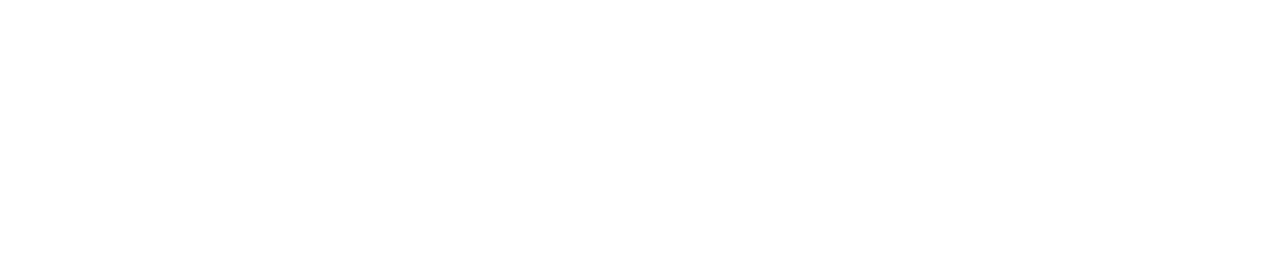
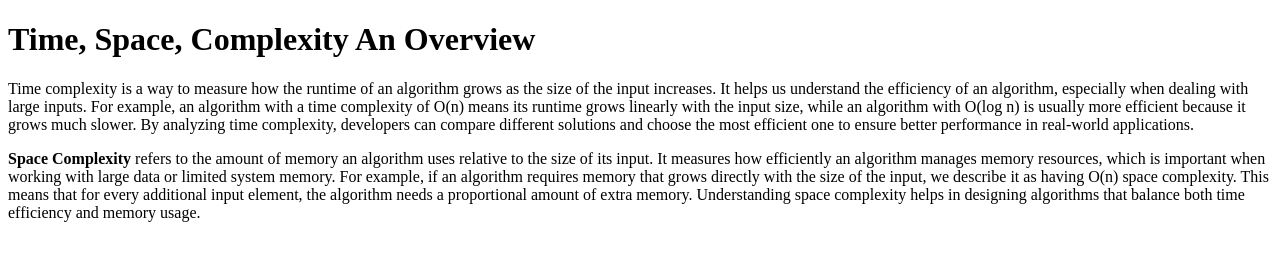
Before and after one commit to acciojob/time-and-space-complexity-sarang-j-lab, a website: page main.html in a window 1280 px wide. Drawn offline with Linux system fonts and the light colour scheme.

Commit message:
created a submission

```diff
--- a/main.html
+++ b/main.html
@@ -1,3 +1,10 @@
+<!DOCTYPE html>
+
+<html>
+
+<head>
+	<link rel="stylesheet" href="styles.css">
+</head>
 <!DOCTYPE html>
 
 <html>
@@ -8,9 +15,34 @@
 
 <body>
 	<!-- the entire body must be written by student -->
+	<h1>Time, Space, Complexity  An Overview</h1>
+	<p>
+		Time complexity is a way to measure how the runtime of an algorithm grows as the size of the input increases. It helps us understand the efficiency of an algorithm, especially when dealing with large inputs.
+
+For example, an algorithm with a time complexity of O(n) means its runtime grows linearly with the input size, while an algorithm with O(log n) is usually more efficient because it grows much slower.
+
+By analyzing time complexity, developers can compare different solutions and choose the most efficient one to ensure better performance in real-world applications.
+	</p>
+<p>
+	<b>Space Complexity</b> refers to the amount of memory an algorithm uses relative to the size of its input. It measures how efficiently an algorithm manages memory resources, which is important when working with large data or limited system memory.
+
+For example, if an algorithm requires memory that grows directly with the size of the input, we describe it as having O(n) space complexity. This means that for every additional input element, the algorithm needs a proportional amount of extra memory.
+
+Understanding space complexity helps in designing algorithms that balance both time efficiency and memory usage.
+</p>
+
     <script type="text/javascript" src="./script.js">
 </script>
 
 </body>
 
 </html>
+
+<body>
+	<!-- the entire body must be written by student -->
+    <script type="text/javascript" src="./script.js">
+</script>
+
+</body>
+
+</html>
```
